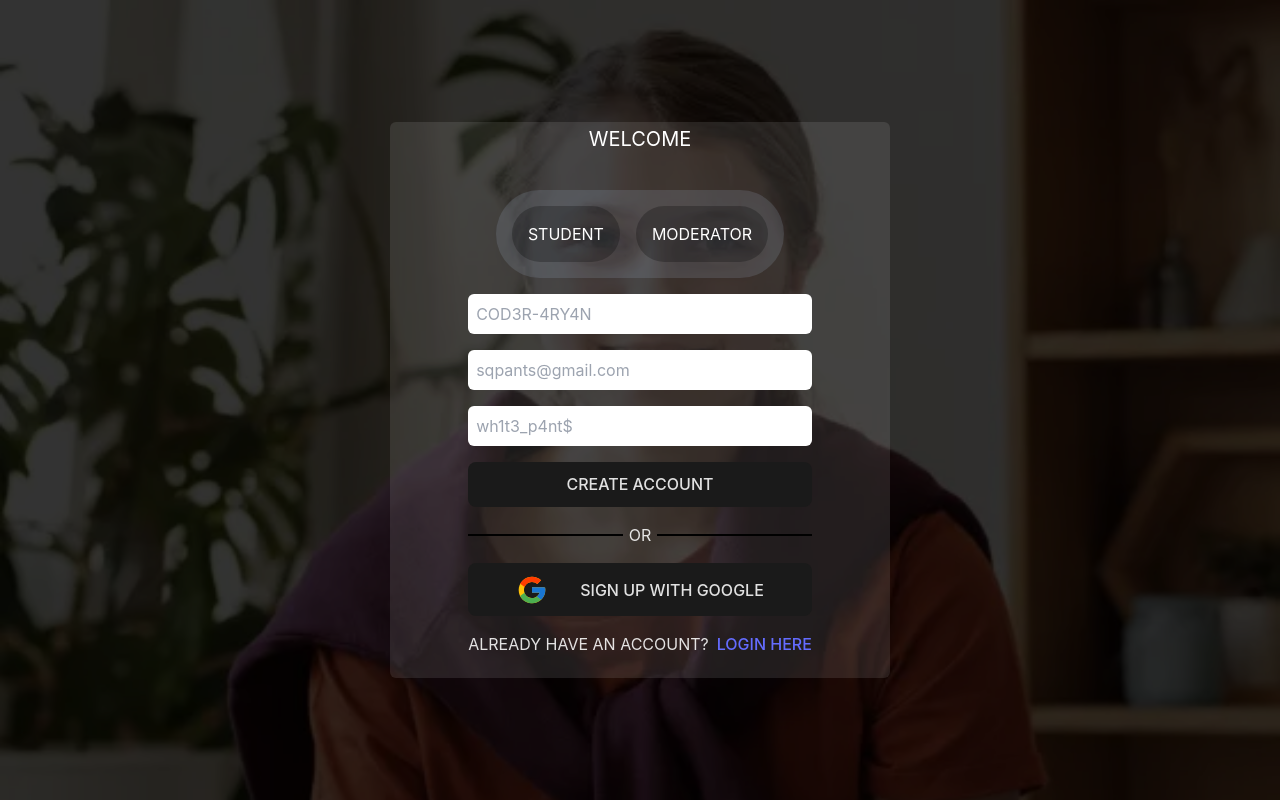
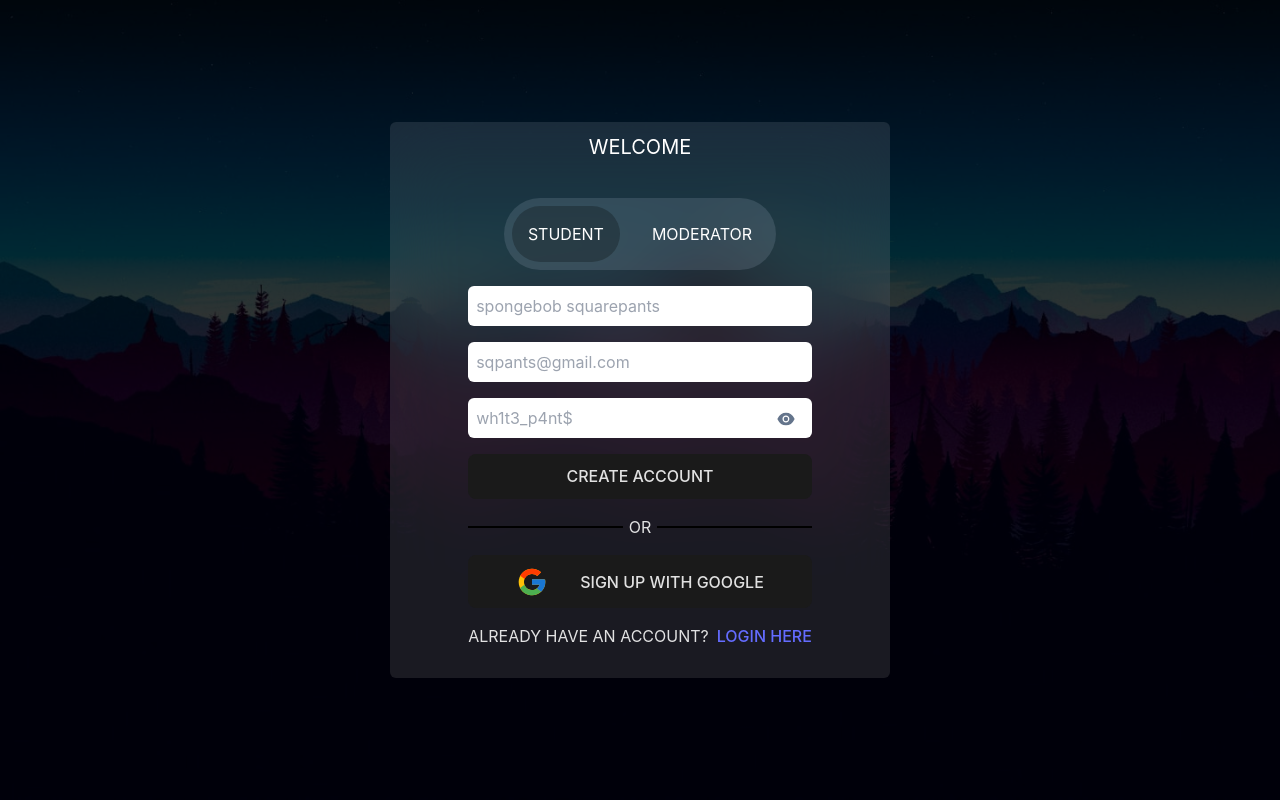
Before and after one commit to DevanshArora312/SIH2023, a React (Vite) app: page /signup in a window 1280 px wide. Built offline with nearby package versions, Linux system fonts and the light colour scheme.

Commit message:
login and signup page modification

```diff
--- a/src/pages/login.jsx
+++ b/src/pages/login.jsx
@@ -1,10 +1,12 @@
 import {React, useState} from 'react';
-import background from '../assets/background.png';
+import background from '../assets/login.jpg';
 import {Link} from 'react-router-dom';
 import { FcGoogle } from 'react-icons/fc';
 import ButtonLoader from '../components/buttonLoader';
 import ButtonError from '../components/buttonError';
+import {AiFillEye, AiOutlineEyeInvisible} from 'react-icons/ai';
 const LoginPage = () => {
+    const [showPassword, setshowPassword] = useState(false);
     const [formData, setFormData] = useState({email:"", password:""});
     const [isClicked,setisClicked] = useState(false);
     const [emptyError,setEmptyError] = useState(true);
@@ -44,14 +46,24 @@ const LoginPage = () => {
             >
             </div>
             <div className='absolute flex justify-center items-center inset-0'>
-                <div className='w-[25%] min-w-[500px] aspect-[9/10] bg-white/10 rounded-md flex flex-col items-center justify-center gap-4 max-sm:min-w-[250px] max-md:p-5'>
+                <div style={{
+                        backdropFilter: 'blur(35px)'
+                    }} className='w-[25%] min-w-[500px] aspect-[9/10] bg-white/10 rounded-md flex flex-col items-center justify-center gap-4 max-sm:min-w-[250px] max-md:p-5'>
                     <p className='text-white text-center text-[1.25rem]'>WELCOME BACK</p>
                     <form onSubmit={submitHandler} className='flex flex-col items-center justify-center gap-4 p-5'>
                         <div className='w-full'>
                             <input className='rounded-md w-full h-10 bg-white focus:outline-none text-black px-2 ' name="email" id="email" type='email' placeholder='sqpants@gmail.com' onChange={changeHandler}></input>
                         </div>
-                        <div className='w-full'>
+                        <div className='w-full relative'>
                             <input className='rounded-md w-full h-10 bg-white focus:outline-none text-black px-2' name="password" id="password" type='password' placeholder='wh1t3_p4nt$' onChange={changeHandler}></input>
+                            <div className='absolute right-4 cursor-pointer bottom-[0.55rem] text-slate-500 text-xl' onClick={()=>{
+                                                                                                                                        setshowPassword(!showPassword);
+                                                                                                                                        document.getElementById('password').type = showPassword ? 'password' : 'text';
+                                                                                                                                    }}>
+                                {
+                                    showPassword ? <AiOutlineEyeInvisible/> : <AiFillEye/>
+                                }
+                            </div>
                         </div>
                         <div className='w-full'>
                             {(isClicked && emptyError) ? <ButtonError text = {"LOG IN"}/> : <button className='default w-full focus:outline-none' disabled={isClicked}>
--- a/src/pages/signup.jsx
+++ b/src/pages/signup.jsx
@@ -1,14 +1,15 @@
 import {React, useState} from 'react';
-import background from '../assets/login.webp';
+import background from '../assets/login.jpg';
 import {Link} from 'react-router-dom';
 import { FcGoogle } from 'react-icons/fc';
 import ButtonLoader from '../components/buttonLoader';
 import ButtonError from '../components/buttonError';
-
+import {AiFillEye, AiOutlineEyeInvisible} from 'react-icons/ai';
 const SignupPage = () => {
     const [formData, setFormData] = useState({type:"student", username:"",email:"", password:""});
     const [isClicked,setisClicked] = useState(false);
     const [emptyError,setEmptyError] = useState(true);
+    const [showPassword, setshowPassword] = useState(false);
     const submitHandler = (event) => {
         // if(event.target.id === 'Google_Button') console.log(event.target.id);
         event.preventDefault();
@@ -47,25 +48,35 @@ const SignupPage = () => {
             </div>
 
             <div className='absolute flex justify-center items-center inset-0'>
-                <div className='w-[25%] min-w-[500px] aspect-[9/10] bg-white/10 rounded-md flex flex-col items-center justify-center gap-4 max-sm:min-w-[250px] max-md:p-5'>
+                <div style={{
+                        backdropFilter: 'blur(35px)'
+                    }}  className='w-[25%] min-w-[500px] aspect-[9/10] bg-white/10 rounded-md flex flex-col items-center justify-center gap-4 max-sm:min-w-[250px] max-md:p-5'>
                     <p className='text-white text-center text-[1.25rem]'>WELCOME </p>
                     <form onSubmit={submitHandler} className='flex flex-col items-center justify-center gap-4 p-5'>
-                        <div className='text-white flex items-center gap-4 bg-slate-400/20 px-4 py-4 rounded-full'>
-                            <div className={`px-4 py-4 rounded-full cursor-pointer duration-200 ${formData.type === 'student' ? 'bg-black/25' : ''}`}>
+                        <div className='text-white flex items-center gap-4 bg-slate-400/20 px-2 py-2 rounded-full'>
+                            <div onClick={()=>{setFormData((prev)=>{return {...prev,['type']: 'student'}})}} className={`px-4 py-4 rounded-full cursor-pointer duration-200 ${formData.type === 'student' ? 'bg-black/25' : ''}`}>
                                 STUDENT
                             </div>
-                            <div className={`px-4 py-4 rounded-full cursor-pointer duration-200 ${formData.type === 'student' ? 'bg-black/25' : ''}`} >
+                            <div onClick={()=>{setFormData((prev)=>{return {...prev,['type']: 'moderator'}})}} className={`px-4 py-4 rounded-full cursor-pointer duration-200 ${formData.type === 'moderator' ? 'bg-black/25' : ''}`} >
                                 MODERATOR
                             </div>
                         </div>
                         <div className='w-full'>
-                            <input className='rounded-md w-full h-10 bg-white focus:outline-none text-black px-2 ' name="username" id="username" type='text' placeholder='COD3R-4RY4N' onChange={changeHandler}></input>
+                            <input className='rounded-md w-full h-10 bg-white focus:outline-none text-black px-2 ' name="username" id="username" type='text' placeholder='spongebob squarepants' onChange={changeHandler}></input>
                         </div>
                         <div className='w-full'>
                             <input className='rounded-md w-full h-10 bg-white focus:outline-none text-black px-2 ' name="email" id="email" type='email' placeholder='sqpants@gmail.com' onChange={changeHandler}></input>
                         </div>
-                        <div className='w-full'>
+                        <div className='w-full relative'>
                             <input className='rounded-md w-full h-10 bg-white focus:outline-none text-black px-2' name="password" id="password" type='password' placeholder='wh1t3_p4nt$' onChange={changeHandler}></input>
+                            <div className='absolute right-4 cursor-pointer bottom-[0.55rem] text-slate-500 text-xl' onClick={()=>{
+                                                                                                                                        setshowPassword(!showPassword);
+                                                                                                                                        document.getElementById('password').type = showPassword ? 'password' : 'text';
+                                                                                                                                    }}>
+                                {
+                                    showPassword ? <AiOutlineEyeInvisible/> : <AiFillEye/>
+                                }
+                            </div>
                         </div>
                         <div className='w-full'>
                         {(isClicked && emptyError) ? <ButtonError text = {"CREATE ACCOUNT"}/> : <button className='default w-full focus:outline-none' disabled={isClicked}>
```
Also changed, not shown: src/assets/login.jpg (added), src/assets/login.webp (deleted).
